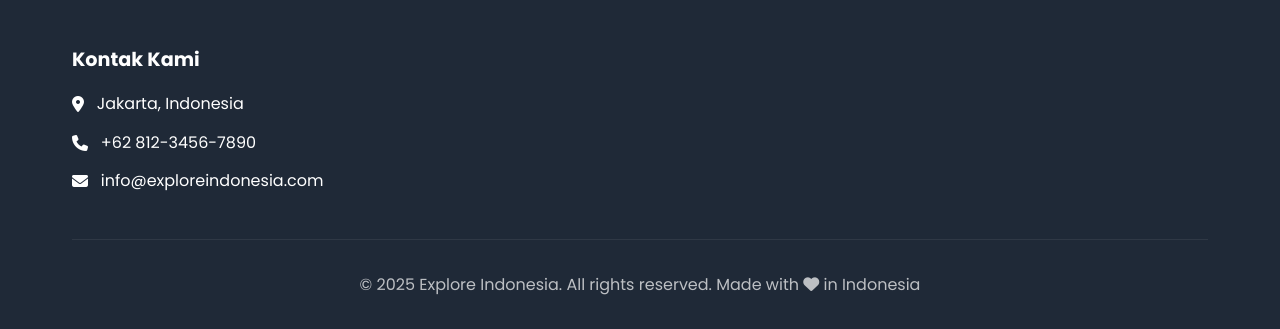
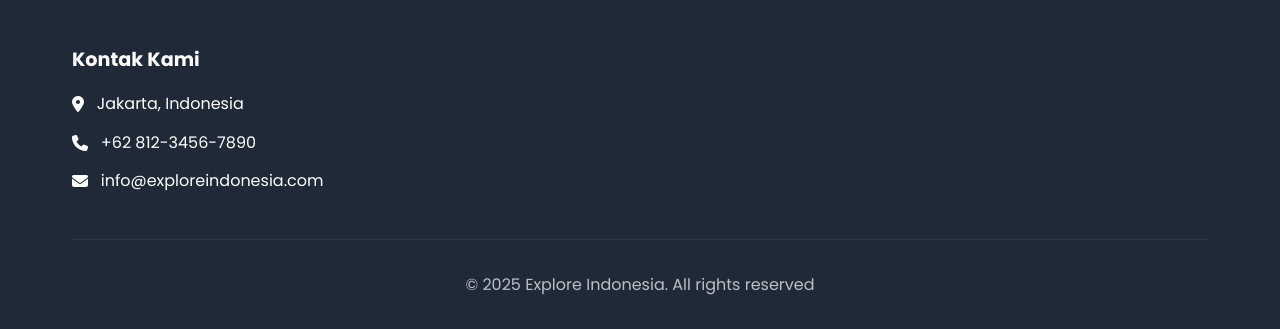
Before and after one commit to ridoramaditia/Traveling-Destinasi-Lokal, a plain HTML site: page index.html in a window 1280 px wide. Shown: the part 3545-3874 px from the top of the page. Drawn offline with nearby package versions, Linux system fonts and the light colour scheme.

Commit message:
Update index.html
Signed-off-by: ridoramaditia <ridoramaditia@gmail.com>

```diff
--- a/index.html
+++ b/index.html
@@ -1224,7 +1224,7 @@
             </div>
 
             <div class="footer-bottom">
-                <p>&copy; 2025 Explore Indonesia. All rights reserved. Made with <i class="fas fa-heart"></i> in Indonesia</p>
+                <p>&copy; 2025 Explore Indonesia. All rights reserved</p>
             </div>
         </div>
     </footer>
```
